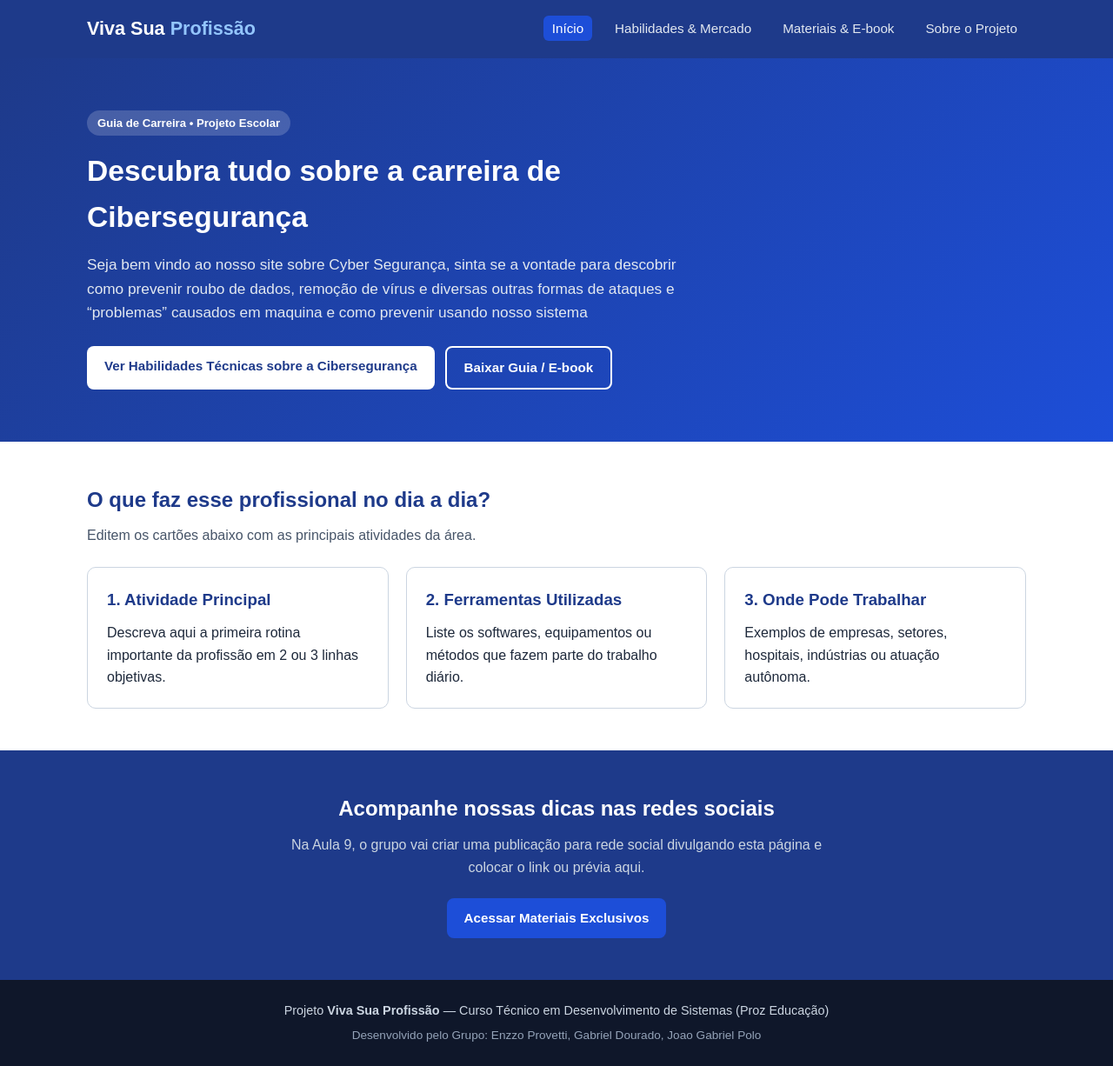
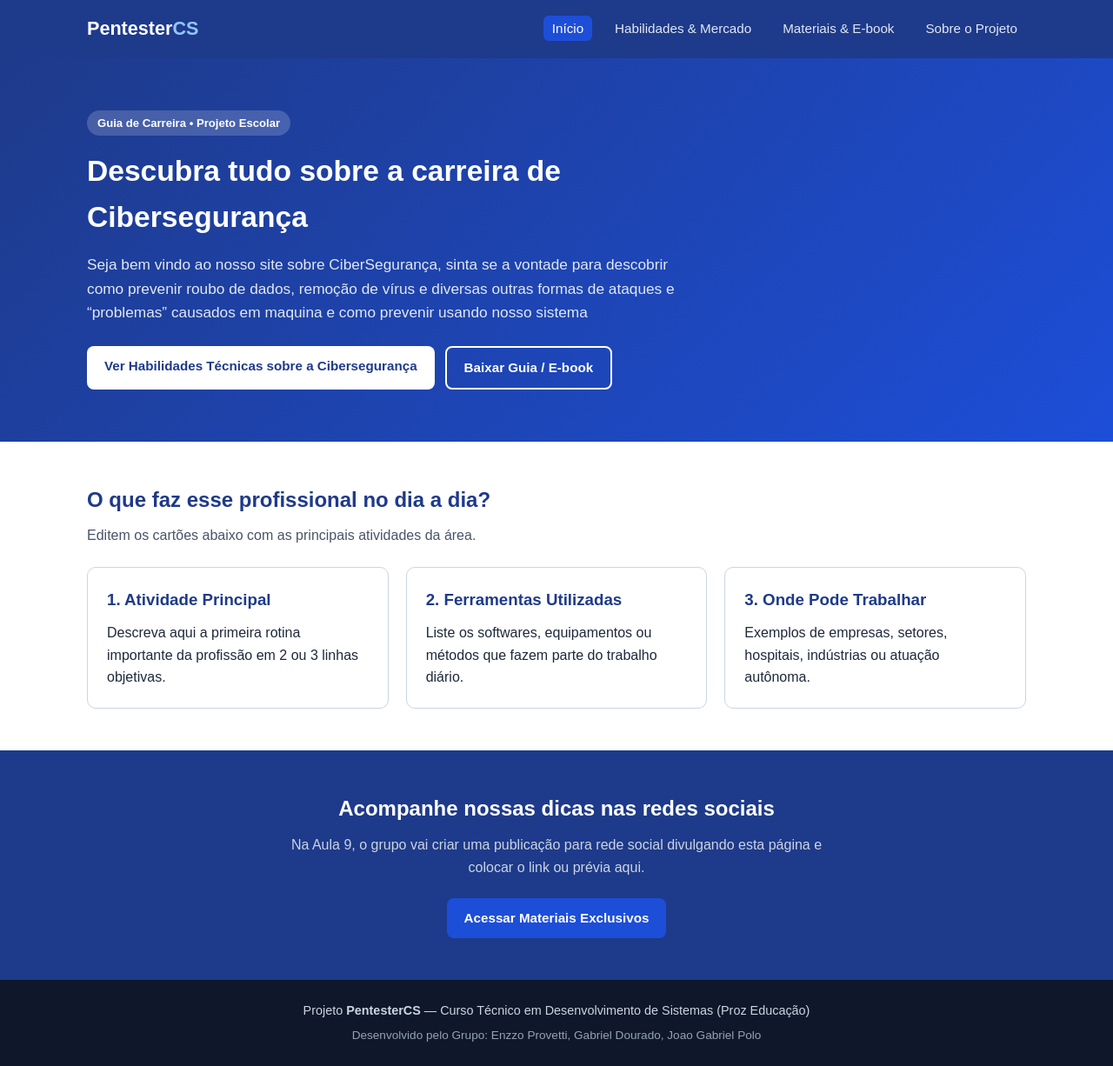
Before and after one commit to gabrields160326-pixel/gabrields160326-pixel.github.io, a plain HTML site: page index.html in a window 1280 px wide. Shown: the whole page at 87% size. Drawn offline with Linux system fonts and the light colour scheme.

Commit message:
atualizado e testado

```diff
--- a/index.html
+++ b/index.html
@@ -5,7 +5,7 @@
   <meta name="viewport" content="width=device-width, initial-scale=1.0">
   <!-- AULA 4 (SEO): Personalizem o título e a descrição pensando em como alguém buscaria essa profissão no Google -->
   <title>Viva Sua Profissão | Pentester CS</title>
-  <meta name="description" content=" Seja bem vindo ao nosso site sobre Cyber Segurança, sinta se a vontade para descobrir como prevenir roubo de dados, remoção de vírus e diversas outras formas de ataques e “problemas” causados em maquina e como prevenir usando nosso sistema">
+  <meta name="description" content=" Seja bem vindo ao nosso site sobre CiberSegurança, sinta se a vontade para descobrir como prevenir roubo de dados, remoção de vírus e diversas outras formas de ataques e “problemas” causados em maquina e como prevenir usando nosso sistema">
   <!-- ATENÇÃO GITHUB PAGES: Sempre usem caminhos relativos (sem barra / no início) -->
   <link rel="stylesheet" href="css/style.css">
 </head>
@@ -14,7 +14,7 @@
   <!-- CABEÇALHO E MENU DE NAVEGAÇÃO -->
   <header class="topo">
     <div class="container">
-      <a href="index.html" class="logo">Viva Sua <span>Profissão</span></a>
+      <a href="index.html" class="logo">Pentester<span>CS</span></a>
       <nav aria-label="Menu principal">
         <ul class="menu">
           <li><a href="index.html" class="ativo">Início</a></li>
@@ -33,7 +33,7 @@
         <span class="etiqueta">Guia de Carreira • Projeto Escolar</span>
         <h1>Descubra tudo sobre a carreira de Cibersegurança</h1>
         <p>
-          Seja bem vindo ao nosso site sobre Cyber Segurança, sinta se a vontade para descobrir
+          Seja bem vindo ao nosso site sobre CiberSegurança, sinta se a vontade para descobrir
           como prevenir roubo de dados, remoção de vírus e diversas outras formas de ataques e
           “problemas” causados em maquina e como prevenir usando nosso sistema
         </p>
@@ -84,7 +84,7 @@
   <!-- RODAPÉ -->
   <footer class="rodape">
     <div class="container">
-      <p>Projeto <strong>Viva Sua Profissão</strong> — Curso Técnico em Desenvolvimento de Sistemas (Proz Educação)</p>
+      <p>Projeto <strong>PentesterCS</strong> — Curso Técnico em Desenvolvimento de Sistemas (Proz Educação)</p>
       <p class="creditos">Desenvolvido pelo Grupo: Enzzo Provetti, Gabriel Dourado, Joao Gabriel Polo</p>
     </div>
   </footer>
```
Also changed, not shown: pages/habilidades.html (+1 -1 lines), pages/materiais.html (+1 -1 lines), pages/sobre.html (+1 -1 lines).
